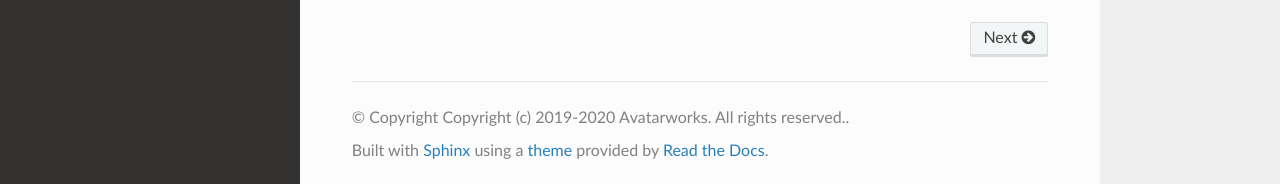
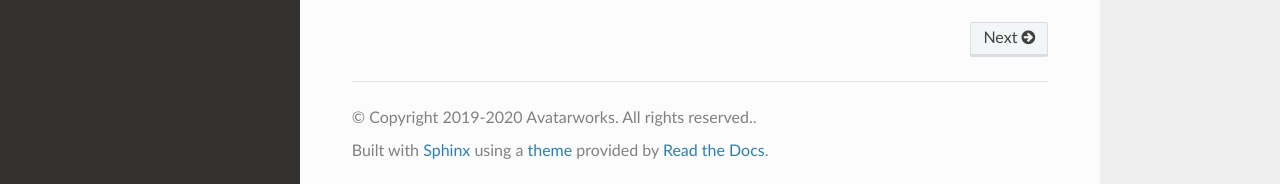
Before and after one commit to avatarworks/doc, a Sphinx documentation site: the page built from source/index.rst, in a window 1280 px wide and 900 px high, scrolled down 657 px. Shown: the part 713-897 px from the top of the window. Built offline with Sphinx 7.4.7 and the Read the Docs theme 2.0.0, drawn with Linux system fonts in a browser that asks for light colours.

Commit message:
Update conf.py

```diff
--- a/source/conf.py
+++ b/source/conf.py
@@ -19,7 +19,7 @@ import datetime
 # -- Project information -----------------------------------------------------
 
 project = 'AvatarWorks开发者文档'
-copyright = 'Copyright (c) 2019-' + str(datetime.datetime.now().year) + ' Avatarworks. All rights reserved.'
+copyright = '2019-' + str(datetime.datetime.now().year) + ' Avatarworks. All rights reserved.'
 author = 'AvatarWorks'
 
 # The full version, including alpha/beta/rc tags
```
